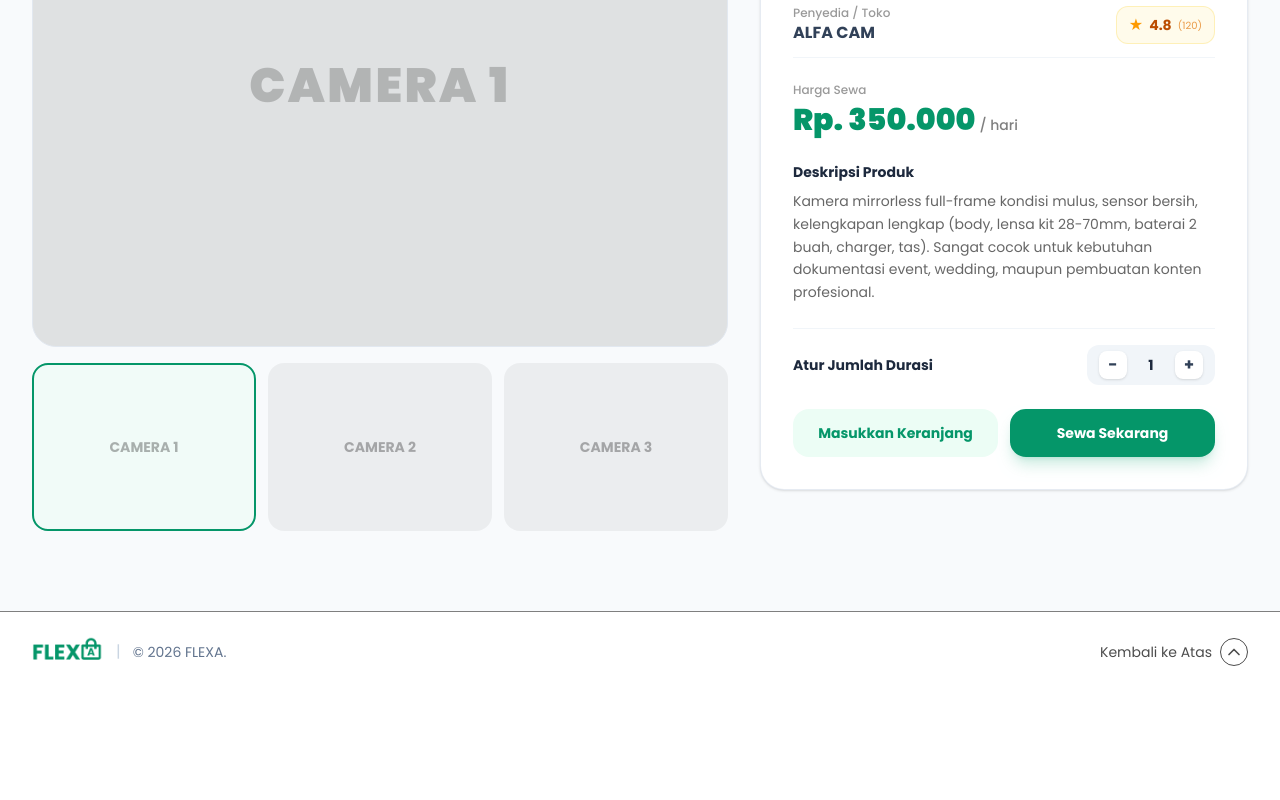
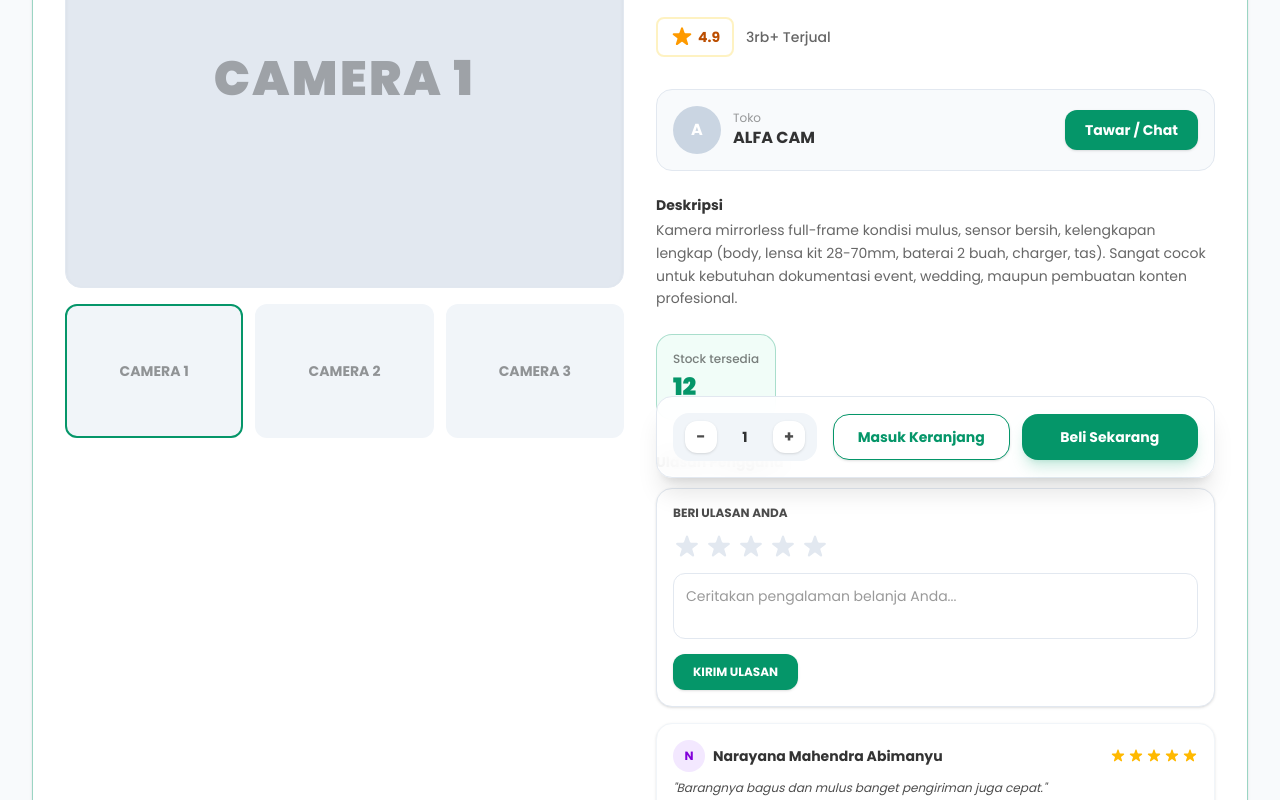
Before and after one commit to NarayanaMahendraAbimanyu/FLEXA-Marketplace, a Next.js app: page /produk/1 in a window 1280 px wide. Shown: the part 320-1120 px from the top of the page. Before the commit the page ends 1012 px from the top, so only its background shows below. Built offline with nearby package versions, Linux system fonts and the light colour scheme.

Commit message:
Menambahkan fitur detail product

```diff
--- a/app/produk/[id]/page.tsx
+++ b/app/produk/[id]/page.tsx
@@ -3,6 +3,14 @@
 import React, { useState } from 'react';
 import { useParams } from 'next/navigation';
 import Link from 'next/link';
+
+interface Review {
+  id: number;
+  username: string;
+  rating: number;
+  comment: string;
+  time: string;
+}
 
 export default function ProductDetailPage() {
   const params = useParams();
@@ -11,15 +19,31 @@ export default function ProductDetailPage() {
   const [quantity, setQuantity] = useState(1);
   const [selectedImage, setSelectedImage] = useState(0);
 
+  const [userRating, setUserRating] = useState(0);
+  const [reviewText, setReviewText] = useState('');
+  const [alertMessage, setAlertMessage] = useState('');
+  const [isAlertVisible, setIsAlertVisible] = useState(false);
+
+  const [reviewsList, setReviewsList] = useState<Review[]>([
+    {
+      id: 1,
+      username: 'Narayana Mahendra Abimanyu',
+      rating: 5,
+      comment: 'Barangnya bagus dan mulus banget pengiriman juga cepat.',
+      time: 'BARU SAJA',
+    },
+  ]);
+
   const product = {
     id: productId,
+    categoryPath: 'FLEXA > Elektronik',
     categoryTag: 'Elektronik',
     title: 'Sony Alpha A7 III Mirrorless Camera',
     storeName: 'ALFA CAM',
-    rating: 4.8,
-    reviewsCount: 120,
-    price: 'Rp. 350.000',
-    period: '/ hari',
+    rating: 4.9,
+    soldCount: '3rb+ Terjual',
+    price: 'Rp. 50.000,00',
+    stock: 12,
     description: 'Kamera mirrorless full-frame kondisi mulus, sensor bersih, kelengkapan lengkap (body, lensa kit 28-70mm, baterai 2 buah, charger, tas). Sangat cocok untuk kebutuhan dokumentasi event, wedding, maupun pembuatan konten profesional.',
     images: ['CAMERA 1', 'CAMERA 2', 'CAMERA 3'],
   };
@@ -27,24 +51,68 @@ export default function ProductDetailPage() {
   const handleIncrement = () => setQuantity((prev) => prev + 1);
   const handleDecrement = () => setQuantity((prev) => (prev > 1 ? prev - 1 : 1));
 
+  const triggerAlert = (msg: string) => {
+    setAlertMessage(msg);
+    setIsAlertVisible(true);
+    setTimeout(() => {
+      setIsAlertVisible(false);
+    }, 3000);
+  };
+
+  const handleAddReview = (e: React.FormEvent) => {
+    e.preventDefault();
+    setAlertMessage('');
+
+    if (userRating === 0 && !reviewText.trim()) {
+      triggerAlert('Silakan berikan bintang dan tulis komentar ulasan Anda!');
+      return;
+    }
+    if (userRating === 0) {
+      triggerAlert('Silakan berikan rating bintang terlebih dahulu!');
+      return;
+    }
+    if (!reviewText.trim()) {
+      triggerAlert('Silakan tulis komentar ulasan Anda!');
+      return;
+    }
+
+    const newReview: Review = {
+      id: Date.now(),
+      username: 'Narayana Mahendra Abimanyu',
+      rating: userRating,
+      comment: reviewText,
+      time: 'BARU SAJA',
+    };
+
+    setReviewsList([newReview, ...reviewsList]);
+    setReviewText('');
+    setUserRating(0);
+  };
+
   return (
-    <main className="w-full min-h-screen bg-slate-50 pt-24 pb-20 px-4 sm:px-6 lg:px-8">
+    <main className="w-full min-h-screen bg-slate-50 pt-24 pb-32 px-4 sm:px-6 lg:px-8 relative">
+      {alertMessage && (
+        <div className={`fixed top-6 left-1/2 -translate-x-1/2 z-50 bg-white border border-[#059669] text-black/80 px-5 py-3 rounded-2xl shadow-lg font-medium text-xs sm:text-sm flex items-center gap-3 transition-all duration-300 ${
+          isAlertVisible ? 'opacity-100 translate-y-0' : 'opacity-0 -translate-y-12'
+        }`}>
+          <span className="text-red-500 font-bold">✕</span>
+          <span>{alertMessage}</span>
+        </div>
+      )}
+
       <div className="max-w-7xl mx-auto mb-6">
         <Link
           href="/"
-          className="inline-flex items-center gap-2 text-xs sm:text-sm font-semibold text-black/50 hover:text-[#059669] transition-colors"
+          className="inline-flex items-center gap-2 px-4 py-2 bg-[#059669] text-white rounded-xl font-semibold text-xs sm:text-sm hover:bg-emerald-700 hover:scale-[1.03] active:scale-[0.98] duration-200 transition-all shadow-sm"
         >
-          <svg className="w-4 h-4 stroke-[2.5]" fill="none" stroke="currentColor" viewBox="0 0 24 24">
-            <path strokeLinecap="round" strokeLinejoin="round" d="M10.5 19.5L3 12m0 0l7.5-7.5M3 12h18" />
-          </svg>
-          <span>Kembali ke Beranda</span>
+          <span>‹ Kembali</span>
         </Link>
       </div>
 
-      <div className="max-w-7xl mx-auto grid grid-cols-1 lg:grid-cols-12 gap-8 items-start">
-        <div className="lg:col-span-7 space-y-4">
-          <div className="w-full aspect-[4/3] bg-black/10 rounded-3xl flex items-center justify-center p-6 border border-slate-200">
-            <span className="text-3xl sm:text-5xl font-black text-black/20 tracking-wider">
+      <div className="max-w-7xl mx-auto border border-[#059669]/40 rounded-3xl p-4 sm:p-6 lg:p-8 bg-white shadow-sm grid grid-cols-1 lg:grid-cols-12 gap-8 items-start relative">
+        <div className="lg:col-span-6 sticky top-28 space-y-4">
+          <div className="w-full aspect-[4/3] bg-slate-200 rounded-2xl flex items-center justify-center p-6 border border-slate-200 shadow-inner">
+            <span className="text-3xl sm:text-5xl font-black text-black/30 tracking-wider">
               {product.images[selectedImage]}
             </span>
           </div>
@@ -55,87 +123,194 @@ export default function ProductDetailPage() {
                 key={idx}
                 type="button"
                 onClick={() => setSelectedImage(idx)}
-                className={`w-full aspect-[4/3] rounded-2xl bg-black/5 flex items-center justify-center border-2 transition-all ${
-                  selectedImage === idx ? 'border-[#059669] bg-emerald-50/50' : 'border-transparent hover:border-slate-300'
+                className={`w-full aspect-[4/3] rounded-xl bg-slate-100 flex items-center justify-center border-2 hover:scale-[1.03] active:scale-[0.98] duration-200 transition-all ${
+                  selectedImage === idx ? 'border-[#059669] bg-emerald-50/50' : 'border-transparent hover:border-black/20'
                 }`}
               >
-                <span className="text-xs sm:text-sm font-bold text-black/30">{img}</span>
+                <span className="text-xs sm:text-sm font-bold text-black/40">{img}</span>
               </button>
             ))}
           </div>
         </div>
 
-        <div className="lg:col-span-5 bg-white rounded-3xl p-6 sm:p-8 border border-slate-200/85 shadow-sm space-y-6">
+        <div className="lg:col-span-6 space-y-6">
           <div>
-            <span className="inline-block bg-emerald-50 border border-emerald-500/30 text-[#059669] font-medium text-xs px-3 py-1 rounded-full mb-3">
-              {product.categoryTag}
+            <span className="text-xs text-black/40 font-medium block mb-1">
+              {product.categoryPath} &gt; <span className="text-black/60 font-semibold">{product.title}</span>
             </span>
-            <h1 className="text-xl sm:text-2xl md:text-3xl font-extrabold text-slate-800 tracking-tight">
+            <h1 className="text-2xl sm:text-3xl font-extrabold text-black/80 tracking-tight">
               {product.title}
             </h1>
           </div>
 
-          <div className="flex items-center justify-between py-3 border-y border-slate-100">
           <div>
-              <span className="text-xs text-black/40 block font-medium">Penyedia / Toko</span>
-              <span className="text-sm sm:text-base font-bold text-slate-700">{product.storeName}</span>
+            <span className="text-2xl sm:text-3xl font-bold text-[#059669]">{product.price}</span>
           </div>
-            <div className="flex items-center gap-1.5 bg-amber-50 px-3 py-1.5 rounded-xl border border-amber-200/50">
-              <span className="text-amber-500">★</span>
+
+          <div className="flex items-center gap-3 py-2">
+            <div className="flex items-center gap-1 px-3 py-1.5 rounded-lg border-2 border-amber-200/50">
+              <span className="text-amber-500">
+                <svg
+                  xmlns="http://www.w3.org/2000/svg"
+                  viewBox="0 0 24 24"
+                  fill="currentColor"
+                  className="w-6 h-6"
+                >
+                  <path
+                    strokeLinecap="round"
+                    strokeLinejoin="round"
+                    d="M11.049 2.927c.3-.921 1.603-.921 1.902 0l1.519 4.674a1 1 0 00.95.69h4.915c.969 0 1.371 1.24.588 1.81l-3.976 2.888a1 1 0 00-.363 1.118l1.518 4.674c.3.922-.755 1.688-1.538 1.118l-3.976-2.888a1 1 0 00-1.176 0l-3.976 2.888c-.783.57-1.838-.197-1.538-1.118l1.518-4.674a1 1 0 00-.363-1.118l-3.976-2.888c-.784-.57-.38-1.81.588-1.81h4.914a1 1 0 00.951-.69l1.519-4.674z"
+                  />
+                </svg>
+              </span>
               <span className="font-bold text-xs sm:text-sm text-amber-700">{product.rating}</span>
-              <span className="text-[10px] text-amber-600/70">({product.reviewsCount})</span>
             </div>
+            <span className="text-xs sm:text-sm text-black/60 font-medium">{product.soldCount}</span>
+          </div>
+
+          <div className="flex items-center justify-between p-4 bg-slate-50 rounded-2xl border border-slate-200">
+            <div className="flex items-center gap-3">
+              <div className="w-12 h-12 rounded-full bg-slate-300 flex items-center justify-center text-white font-bold">
+                {product.storeName.charAt(0)}
+              </div>
+              <div>
+                <span className="text-xs text-black/40 block">Toko</span>
+                <span className="text-sm sm:text-base font-bold text-black/80">{product.storeName}</span>
+              </div>
+            </div>
+            <button
+              type="button"
+              className="px-5 py-2.5 bg-[#059669] text-white hover:bg-emerald-700 hover:scale-[1.03] active:scale-[0.98] duration-200 transition-all font-bold text-xs sm:text-sm rounded-xl shadow-sm"
+            >
+              Tawar / Chat
+            </button>
           </div>
 
           <div>
-            <span className="text-xs text-black/40 block font-medium mb-1">Harga Sewa</span>
-            <div className="flex items-baseline gap-1">
-              <span className="text-2xl sm:text-3xl font-black text-[#059669]">{product.price}</span>
-              <span className="text-xs sm:text-sm text-black/50 font-medium">{product.period}</span>
-            </div>
-          </div>
-
-          <div>
-            <h3 className="text-xs sm:text-sm font-bold text-slate-800 mb-2">Deskripsi Produk</h3>
+            <h3 className="text-xs sm:text-sm font-bold text-black/80 mb-1">Deskripsi</h3>
             <p className="text-xs sm:text-sm text-black/60 leading-relaxed">
               {product.description}
             </p>
           </div>
 
-          <div className="pt-4 border-t border-slate-100 space-y-4">
-            <div className="flex items-center justify-between">
-              <span className="text-xs sm:text-sm font-bold text-slate-800">Atur Jumlah Durasi</span>
-              <div className="flex items-center gap-3 bg-slate-100 px-3 py-1.5 rounded-xl">
+          <div className="inline-flex flex-col p-4 bg-emerald-50/70 border border-[#059669]/30 rounded-2xl w-fit">
+            <span className="text-xs text-black/50 block font-medium mb-1">Stock tersedia</span>
+            <span className="text-2xl font-black text-[#059669]">{product.stock}</span>
+          </div>
+
+          <div className="space-y-4 pt-2">
+            <h3 className="text-xs sm:text-sm font-bold text-black/80">Ulasan Pengguna</h3>
+
+            <form onSubmit={handleAddReview} className="p-4 border border-slate-200 rounded-2xl bg-white space-y-3 shadow-sm">
+              <span className="text-xs font-bold text-black/70 block">BERI ULASAN ANDA</span>
+              <div className="flex gap-1">
+                {[1, 2, 3, 4, 5].map((star) => (
+                  <button
+                    key={star}
+                    type="button"
+                    onClick={() => setUserRating(star)}
+                    className={`hover:scale-110 active:scale-95 duration-200 transition-all ${
+                      userRating >= star ? 'text-amber-400' : 'text-slate-200 hover:text-amber-300'
+                    }`}
+                  >
+                    <svg
+                      xmlns="http://www.w3.org/2000/svg"
+                      viewBox="0 0 24 24"
+                      fill="currentColor"
+                      className="w-7 h-7"
+                    >
+                      <path
+                        strokeLinecap="round"
+                        strokeLinejoin="round"
+                        d="M11.049 2.927c.3-.921 1.603-.921 1.902 0l1.519 4.674a1 1 0 00.95.69h4.915c.969 0 1.371 1.24.588 1.81l-3.976 2.888a1 1 0 00-.363 1.118l1.518 4.674c.3.922-.755 1.688-1.538 1.118l-3.976-2.888a1 1 0 00-1.176 0l-3.976 2.888c-.783.57-1.838-.197-1.538-1.118l1.518-4.674a1 1 0 00-.363-1.118l-3.976-2.888c-.784-.57-.38-1.81.588-1.81h4.914a1 1 0 00.951-.69l1.519-4.674z"
+                      />
+                    </svg>
+                  </button>
+                ))}
+              </div>
+              <div className="space-y-2">
+                <textarea
+                  rows={2}
+                  value={reviewText}
+                  onChange={(e) => setReviewText(e.target.value)}
+                  placeholder="Ceritakan pengalaman belanja Anda..."
+                  className="w-full p-3 text-xs sm:text-sm border border-slate-200 rounded-xl focus:outline-none focus:border-[#059669] resize-none text-black/80"
+                />
+                <button
+                  type="submit"
+                  className="px-5 py-2.5 bg-[#059669] text-white text-xs font-bold rounded-xl flex items-center justify-center hover:bg-emerald-700 hover:scale-[1.03] active:scale-[0.98] duration-200 transition-all shadow-sm"
+                >
+                  KIRIM ULASAN
+                </button>
+              </div>
+            </form>
+
+            <div className="space-y-3">
+              {reviewsList.map((rev) => (
+                <div key={rev.id} className="p-4 border border-slate-100 rounded-2xl bg-white space-y-2 shadow-sm">
+                  <div className="flex items-center justify-center sm:justify-between flex-wrap gap-2">
+                    <div className="flex items-center gap-2">
+                      <div className="w-8 h-8 rounded-full bg-purple-100 text-purple-700 flex items-center justify-center text-xs font-bold">
+                        {rev.username.charAt(0)}
+                      </div>
+                      <span className="text-xs sm:text-sm font-bold text-black/80">{rev.username}</span>
+                    </div>
+                    <div className="flex gap-0.5">
+                      {[1, 2, 3, 4, 5].map((s) => (
+                        <svg
+                          key={s}
+                          xmlns="http://www.w3.org/2000/svg"
+                          viewBox="0 0 24 24"
+                          fill="currentColor"
+                          className={`w-4 h-4 ${s <= rev.rating ? 'text-amber-400' : 'text-slate-200'}`}
+                        >
+                          <path
+                            strokeLinecap="round"
+                            strokeLinejoin="round"
+                            d="M11.049 2.927c.3-.921 1.603-.921 1.902 0l1.519 4.674a1 1 0 00.95.69h4.915c.969 0 1.371 1.24.588 1.81l-3.976 2.888a1 1 0 00-.363 1.118l1.518 4.674c.3.922-.755 1.688-1.538 1.118l-3.976-2.888a1 1 0 00-1.176 0l-3.976 2.888c-.783.57-1.838-.197-1.538-1.118l1.518-4.674a1 1 0 00-.363-1.118l-3.976-2.888c-.784-.57-.38-1.81.588-1.81h4.914a1 1 0 00.951-.69l1.519-4.674z"
+                          />
+                        </svg>
+                      ))}
+                    </div>
+                  </div>
+                  <p className="text-xs text-black/70 italic">"{rev.comment}"</p>
+                  <span className="text-[10px] text-[#059669] font-bold block">{rev.time}</span>
+                </div>
+              ))}
+            </div>
+          </div>
+
+          <div className="sticky bottom-0.5 z-30 pt-4 mt-6 bg-white/90 backdrop-blur-md p-4 border border-slate-200 rounded-2xl shadow-xl flex flex-col sm:flex-row items-center gap-4">
+            <div className="flex items-center gap-3 bg-slate-100 px-3 py-2 rounded-2xl w-full sm:w-auto justify-center">
               <button
                 type="button"
                 onClick={handleDecrement}
-                  className="w-7 h-7 rounded-lg bg-white shadow-sm flex items-center justify-center font-bold text-slate-700 hover:text-[#059669] transition-colors"
+                className="w-8 h-8 rounded-xl bg-white shadow-sm flex items-center justify-center font-bold text-black/70 hover:text-[#059669] hover:scale-[1.03] active:scale-[0.98] duration-200 transition-all"
               >
                 -
               </button>
-                <span className="text-sm font-bold text-slate-800 w-6 text-center">{quantity}</span>
+              <span className="text-sm font-bold text-black/80 w-8 text-center">{quantity}</span>
               <button
                 type="button"
                 onClick={handleIncrement}
-                  className="w-7 h-7 rounded-lg bg-white shadow-sm flex items-center justify-center font-bold text-slate-700 hover:text-[#059669] transition-colors"
+                className="w-8 h-8 rounded-xl bg-white shadow-sm flex items-center justify-center font-bold text-black/70 hover:text-[#059669] hover:scale-[1.03] active:scale-[0.98] duration-200 transition-all"
               >
                 +
               </button>
             </div>
-            </div>
 
-            <div className="grid grid-cols-2 gap-3 pt-2">
+            <div className="grid grid-cols-2 gap-3 w-full">
               <button
                 type="button"
-                className="w-full py-3.5 px-4 bg-emerald-50 text-[#059669] hover:bg-emerald-100 font-bold text-xs sm:text-sm rounded-2xl transition-all"
+                className="py-3 px-4 bg-white border border-[#059669] text-[#059669] hover:bg-emerald-50 hover:scale-[1.03] active:scale-[0.98] duration-200 transition-all font-bold text-xs sm:text-sm rounded-2xl text-center shadow-sm"
               >
-                Masukkan Keranjang
+                Masuk Keranjang
               </button>
               <button
                 type="button"
-                className="w-full py-3.5 px-4 bg-[#059669] text-white hover:bg-emerald-700 font-bold text-xs sm:text-sm rounded-2xl shadow-lg shadow-emerald-600/20 transition-all"
+                className="py-3 px-4 bg-[#059669] text-white hover:bg-emerald-700 hover:scale-[1.03] active:scale-[0.98] duration-200 transition-all font-bold text-xs sm:text-sm rounded-2xl shadow-lg shadow-emerald-600/20 text-center"
               >
-                Sewa Sekarang
+                Beli Sekarang
               </button>
             </div>
           </div>
```
Lines whose indentation alone changed are shown as unchanged.
